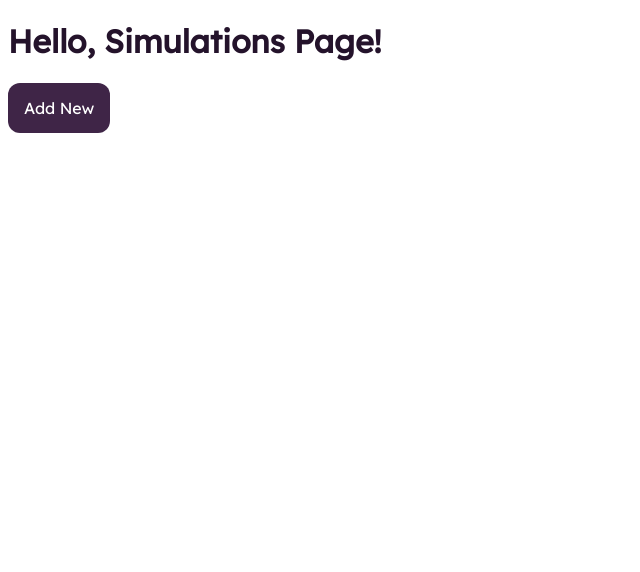
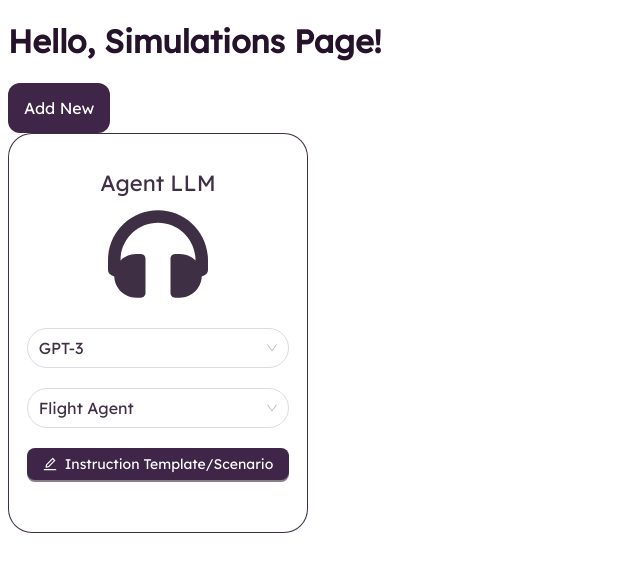
Before and after one commit to tum-v2/parloa-ui, a Next.js app: page /simulations in a window 1280 px wide. Shown: the top 572 px of the page, without its empty margins (0-640 px from the left). Built offline with nearby package versions, Linux system fonts and the light colour scheme.

Commit message:
ModelCard.tsx save point

```diff
--- a/src/app/simulations/page.tsx
+++ b/src/app/simulations/page.tsx
@@ -1,11 +1,37 @@
 'use client';
+import ModelCard from '@/components/simulation-modal/ModelCard';
 import SimulationModal from '@/components/simulation-modal/SimulationModal';
+
+// Dummy data for the models and scenarios dropdowns
+const models = ['GPT-3', 'GPT-4', 'BERT', 'XLNet'];
+const scenarios = ['Flight Agent', 'Customer Service', 'Tech Support', 'Sales'];
+
+// Dummy functions to handle dropdown changes and button click
+const handleModelChange = () => {
+  console.log(`Selected Model`);
+};
+
+const handleScenarioChange = () => {
+  console.log(`Selected Scenario:`);
+};
+
+const handleButtonClick = () => {
+  console.log('Button clicked!');
+};
+
 // eslint-disable-next-line require-jsdoc
 export default function Page() {
   return (
     <>
       <h1>Hello, Simulations Page!</h1>
       <SimulationModal />
+      <ModelCard
+        models={models}
+        scenarios={scenarios}
+        onModelChange={handleModelChange}
+        onScenarioChange={handleScenarioChange}
+        onButtonClick={handleButtonClick}
+      />
     </>
   );
 }
--- /dev/null
+++ b/src/components/simulation-modal/ModelCard.tsx
@@ -0,0 +1,108 @@
+import React from 'react';
+import { Card, Select, Button } from 'antd';
+import { EditOutlined } from '@ant-design/icons';
+import { Typography } from 'antd';
+import { FaHeadphones } from 'react-icons/fa';
+
+const { Text } = Typography;
+
+const { Option } = Select;
+
+interface ModelCardProps {
+  models: string[];
+  scenarios: string[];
+  onModelChange: () => void;
+  onScenarioChange: () => void;
+  onButtonClick: () => void;
+}
+
+const cardStyle: React.CSSProperties = {
+  display: 'flex',
+  flexDirection: 'column',
+  alignItems: 'center',
+  justifyContent: 'center',
+  width: 300,
+  height: 400,
+  border: '1px solid'
+};
+
+const selectStyle: React.CSSProperties = {
+  width: '100%',
+  marginBottom: '20px' // Maintain a bottom margin for spacing
+};
+
+const buttonStyle: React.CSSProperties = {
+  width: '100%',
+  marginBottom: '20px' // Optional: if you want to maintain bottom spacing
+};
+
+const wrapperStyle: React.CSSProperties = {
+  display: 'flex',
+  flexDirection: 'column',
+  alignItems: 'center',
+  justifyContent: 'space-between', // This will space out the children evenly
+  width: '100%', // Ensure the wrapper fills the card horizontally
+  height: '100%', // Ensure the wrapper fills the card vertically
+  padding: '20px', // Add padding inside the card
+  boxSizing: 'border-box' // Include padding in width and height calculations
+};
+
+const textStyle: React.CSSProperties = {
+  fontWeight: 'normal',
+  marginBottom: '4px',
+  fontSize: '22px'
+};
+const iconStyle: React.CSSProperties = {
+  marginBottom: '24px'
+};
+
+const ModelCard: React.FC<ModelCardProps> = ({
+  models,
+  scenarios,
+  onModelChange,
+  onScenarioChange,
+  onButtonClick
+}) => {
+  return (
+    <Card style={cardStyle}>
+      <div style={wrapperStyle}>
+        <Text style={textStyle}>Agent LLM</Text>
+        <FaHeadphones size={100} style={iconStyle} />
+        <Select
+          size="large"
+          defaultValue={models[0]}
+          style={selectStyle}
+          onChange={onModelChange}
+        >
+          {models.map(model => (
+            <Option key={model} value={model}>
+              {model}
+            </Option>
+          ))}
+        </Select>
+        <Select
+          size="large"
+          defaultValue={scenarios[0]}
+          style={selectStyle}
+          onChange={onScenarioChange}
+        >
+          {scenarios.map(scenario => (
+            <Option key={scenario} value={scenario}>
+              {scenario}
+            </Option>
+          ))}
+        </Select>
+        <Button
+          type="primary"
+          icon={<EditOutlined />}
+          onClick={onButtonClick}
+          style={buttonStyle}
+        >
+          Instruction Template/Scenario
+        </Button>
+      </div>
+    </Card>
+  );
+};
+
+export default ModelCard;
```
